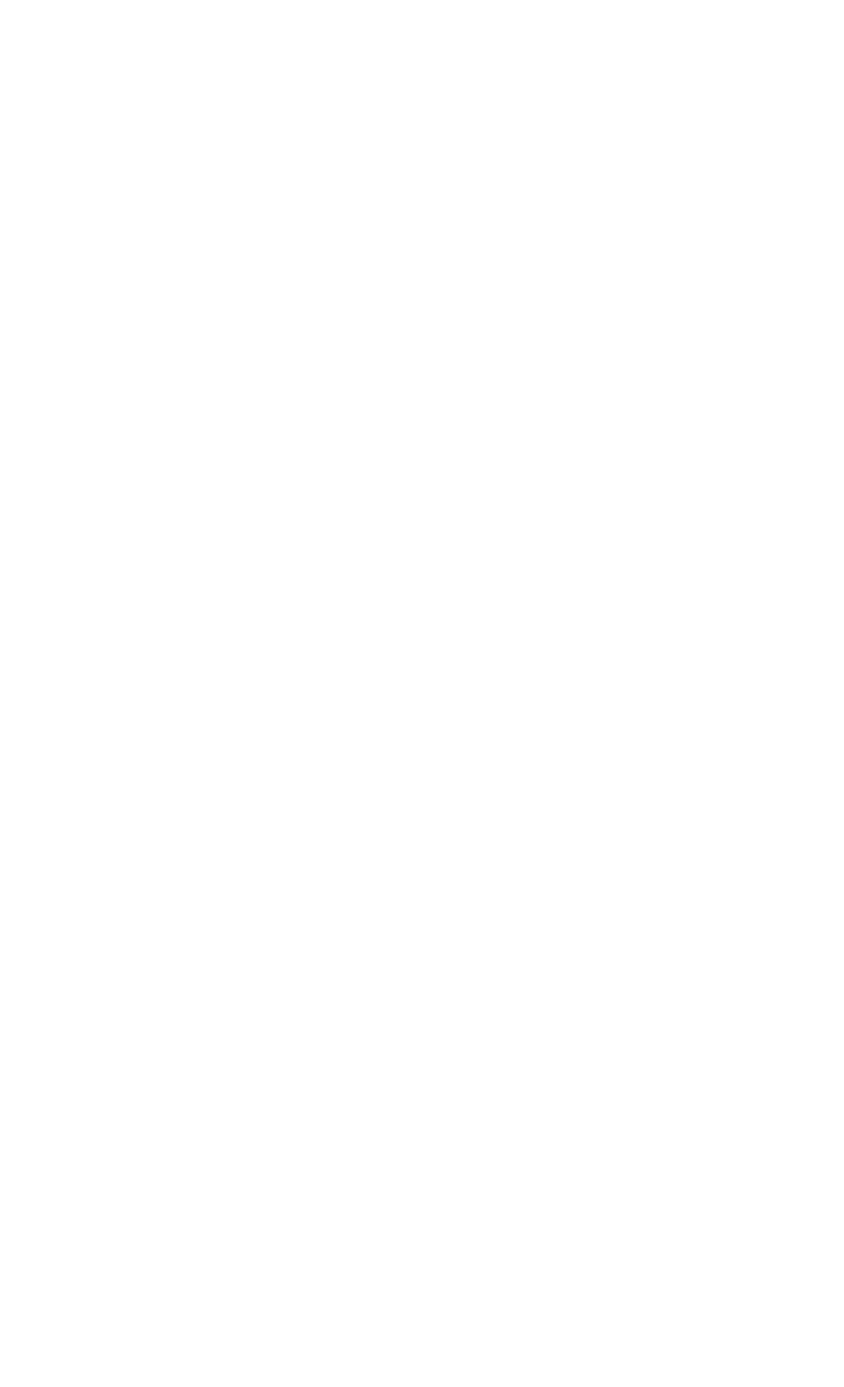
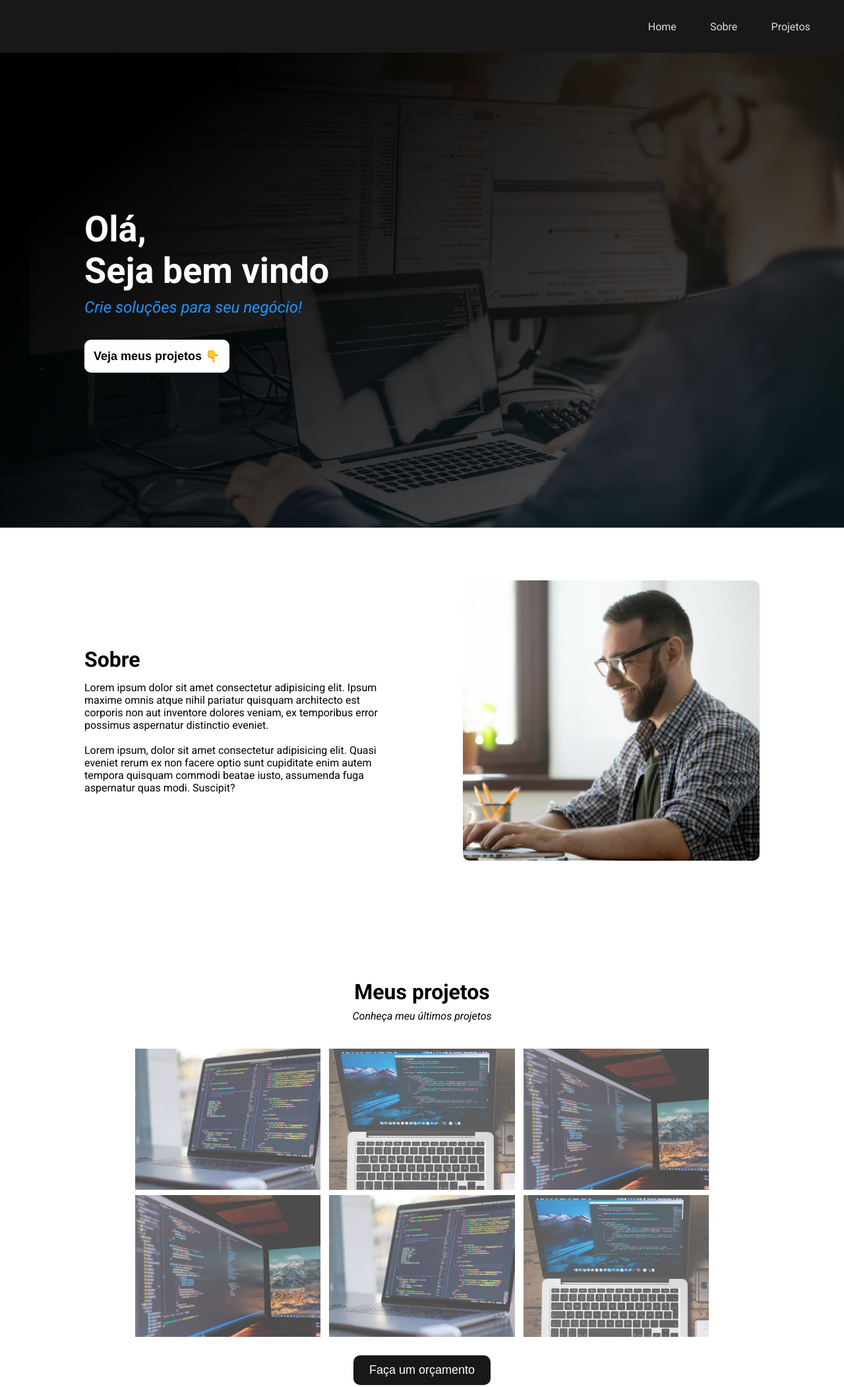
Before and after one commit to Taybm16/Projetos-de-treino, a plain HTML site: page potfolio-modelo/index.html in a window 1280 px wide. Shown: the top 2103 px of the page at 66% size. Before the commit the page ends 800 px from the top, so only its background shows below. Drawn offline with Linux system fonts and the light colour scheme.

Commit message:
Finalizando projeto de treino de landpage de modelo de portfolio

```diff
--- a/potfolio-modelo/index.html
+++ b/potfolio-modelo/index.html
@@ -11,6 +11,75 @@
     <title>Portfolio modelo</title>
 </head>
 <body>
+ <header>
+       <nav class="nav">
+        <ul class="nav-list">
+            <li>
+                <a href="#home">Home</a>
+            </li>
+            <li>
+                <a href="#sobre">Sobre</a>
+            </li>
+            <li>
+                <a href="#meus-projetos">Projetos</a>
+            </li>
+        </ul>
+    </nav>
+ </header>
+
+ <main id="home">
+    <section class="main">
+        <div>
+            <h1>Olá,<br> Seja bem vindo</h1>
+            <p>Crie soluções para seu negócio!</p>
+            <a href="#meus-projetos">
+                <button class="call-to-action">Veja meus projetos 👇 </button>
+            </a>
+
+        </div>
+
+    </section>
+ </main>
+
+ <section id="sobre" class="about">
+    <div>
+        <h2>Sobre</h2>
+        <p>Lorem ipsum dolor sit amet consectetur adipisicing elit. Ipsum maxime omnis atque nihil pariatur quisquam architecto est corporis non aut inventore dolores veniam, ex temporibus error possimus aspernatur distinctio eveniet. <br> <br>
+        Lorem ipsum, dolor sit amet consectetur adipisicing elit. Quasi eveniet rerum ex non facere optio sunt cupiditate enim autem tempora quisquam commodi beatae iusto, assumenda fuga aspernatur quas modi. Suscipit?</p>
+    </div>
+    <img src="images/foto-pc.png" alt="Foto de uma pessoa programando">
+ </section>
+
+
+ <section id="meus-projetos" class="projects">
+    <h2>Meus projetos</h2>
+    <p>Conheça meu últimos projetos</p>
+
+    <div class="project-list">
+        <img src="images/projeto1.png" alt="Foto do projeto 1">
+        <img src="images/projeto2.png" alt="Foto do projeto 2">
+        <img src="images/projeto3.png" alt="Foto do projeto 3">
+
+    </div>
+    <div class="project-list">
+        <img src="images/projeto3.png" alt="Foto do projeto 3">
+        <img src="images/projeto1.png" alt="Foto do projeto 1">
+        <img src="images/projeto2.png" alt="Foto do projeto 2">
+
+    </div>
+
+    <button class="action">
+        Faça um orçamento
+    </button>
+
+ </section>
+
+<footer>
+    <h3>
+        <a href="">Tayná Berthoud</a>
+    </h3>
+    <p>Todos os direitos reservados!</p>
+</footer>
 
 </body>
 </html>
--- a/potfolio-modelo/style.css
+++ b/potfolio-modelo/style.css
@@ -0,0 +1,249 @@
+*{
+    margin: 0;
+    padding: 0;
+    box-sizing: border-box;
+    outline: 0;
+}
+
+
+body{
+    font-family:'Roboto', sans-serif ;
+}
+
+html{
+    scroll-behavior: smooth;
+}
+header{
+    position: sticky;
+    top: 0;
+    z-index: 2;
+}
+.nav{
+    background-color: #181818;
+    height: 80px;
+    width: 100%;
+    display: flex;
+    justify-content: flex-end;
+
+}
+
+.nav-list{
+    display: flex;
+    align-items: center;
+    list-style: none;
+    margin-right:2vw ;
+}
+
+
+.nav-list a {
+    text-decoration: none;
+    color: #ddd;
+    padding: 2vw;
+}
+
+
+.nav-list a:hover{
+    color: #ffffff;
+}
+
+
+.main{
+    width: 100%;
+    background-color: black;
+    height: calc(100vh - 80px);
+    background-image: url("images/programador.png");
+    background-repeat: none;
+    background-position: center;
+    background-size: cover;
+    display: flex;
+    align-items: center;
+    padding-left: 10%;
+}
+
+
+.main h1{
+    color: #ffffff;
+    font-size: 54px;
+}
+.main p{
+    color: #1e96fc;
+    font-size: 24px;
+    font-style: italic;
+    margin-top: 10px;
+    margin-bottom: 35px;
+}
+
+.call-to-action{
+    cursor: pointer;
+    border: 0;
+    background-color: #FFFFFF;
+    padding: 14px;
+    border-radius: 10px;
+    font-size: 18px;
+    font-weight: bold;
+
+    transition: 0.9s;
+
+
+}
+.call-to-action:hover{
+    transform: scale(1.2);
+}
+.main a{
+    text-decoration: none;
+    color: #181818;
+}
+
+
+.about{
+    background-color: #FFFFFF;
+    width: 100%;
+    padding-left: 10%;
+    padding-right: 10%;
+    padding-top: 80px;
+    padding-bottom:80px ;
+    display: flex;
+    align-items: center;
+    justify-content: space-between;
+
+
+}
+
+.about div{
+    max-width: 50%;
+    padding-right: 40px;
+}
+
+.about img{
+    max-width: 450px;
+    border-radius: 10px;
+}
+
+
+.about div h2{
+    font-size:32px ;
+    margin-bottom: 14px;
+}
+
+
+
+.projects{
+    width: 100%;
+    display: flex;
+    flex-direction: column;
+    align-items: center;
+    justify-content: center;
+    padding: 80px 0;
+}
+.projects h2{
+    font-size: 32px;
+    margin-bottom: 8px;
+    margin-top: 20px;
+}
+
+.projects p{
+    margin-bottom: 40px;
+    font-style: italic;
+}
+
+.project-list{
+    width: 100%;
+    margin-bottom: 8px;
+    display: flex;
+    justify-content: center;
+    align-items: center;
+}
+
+.project-list img{
+    width: 22%;
+    margin-left: 0.5%;
+    margin-right: 0.5%;
+    opacity: 0.7;
+    transition: 0.9s;
+
+}
+
+.project-list img:hover{
+    opacity: 1;
+}
+
+
+.action{
+    background-color: #181818;
+    border: 0;
+    border-radius: 10px;
+    padding: 12px 24px;
+    margin-top: 20px;
+    font-size: 18px;
+    color:#FFFFFF ;
+    cursor: pointer;
+}
+
+footer{
+    width: 100%;
+    background-color: #181818;
+    padding: 70px 0;
+    display: flex;
+    align-items: center;
+    justify-content: center;
+    color: #FFFFFF;
+}
+footer a{
+    text-decoration: none;
+    color: #FFFFFF;
+}
+
+footer p{
+    margin-left: 20px;
+}
+
+/* Resposividade */
+@media (max-width:1050px) {
+    .main h1{
+        font-size: 45px
+    }
+
+    .main p{
+        font-size:18px ;
+    }
+
+
+    .about{
+        flex-direction: column;
+        padding-top: 80px;
+        padding-left: 0;
+        padding-right: 0;
+        padding-bottom: 0;
+    }
+
+    .about div{
+        max-width: 80%;
+    }
+
+    .about div h2{
+        font-size: 45px;
+    }
+
+    .about img{
+        width: 80%;
+        margin-top: 30px
+    }
+
+    .projects img{
+        width: 27%;
+    }
+
+
+    footer{
+        flex-direction: column;
+
+    }
+    footer h3{
+        font-size: 24px;
+        margin-bottom: 10px;
+    }
+
+    footer p {
+        margin: 0;
+    }
+}
```
Also changed, not shown: potfolio-modelo/images/foto-pc.png (added), potfolio-modelo/images/programador.png (added), potfolio-modelo/images/projeto1.png (added), potfolio-modelo/images/projeto2.png (added), potfolio-modelo/images/projeto3.png (added), 2 other files.
